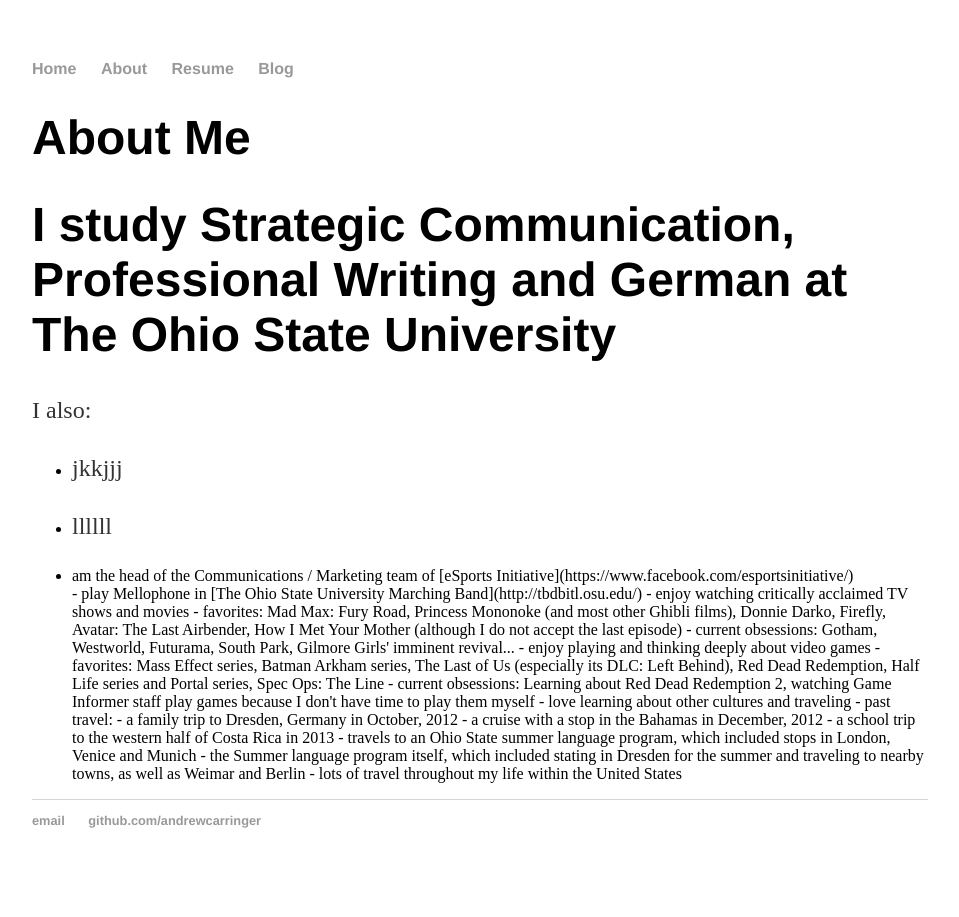
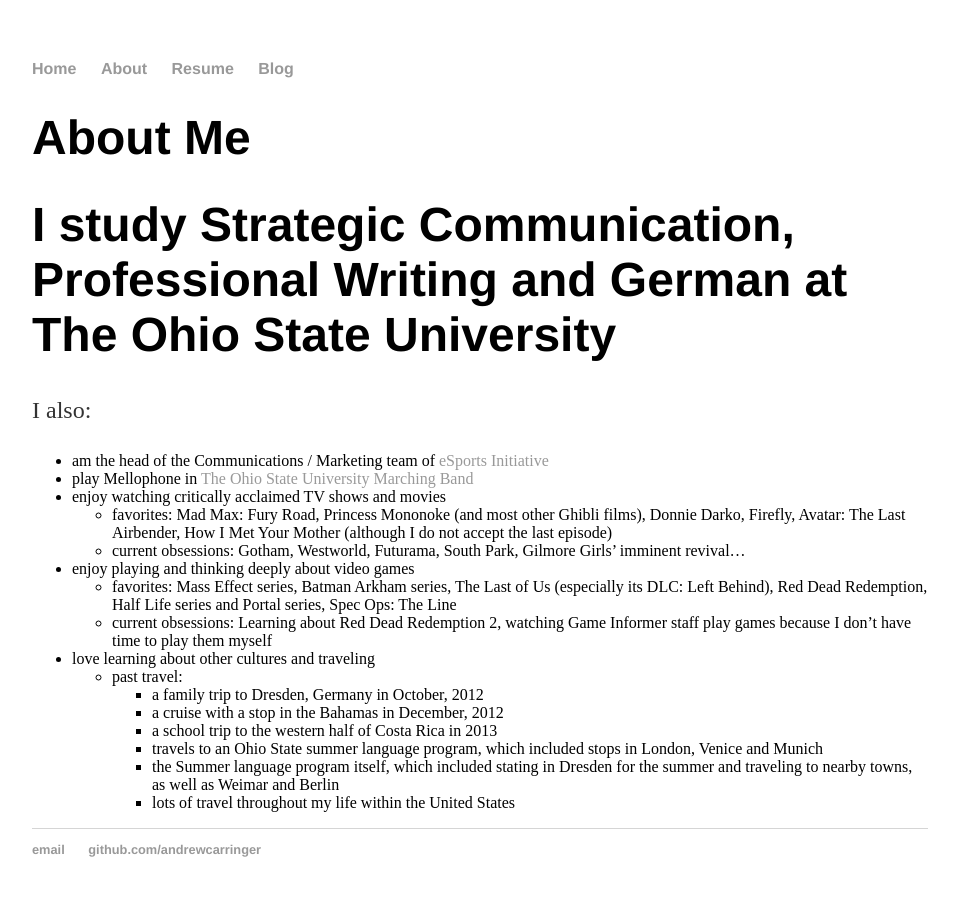
Before and after one commit to andrewcarringer/andrewcarringer.github.io, a Jekyll site: the page built from _about/about.md, in a window 1280 px wide. Shown: the whole page, without its empty margins (160-1119 px from the left). Built offline with Jekyll 4.4.1, drawn with Linux system fonts in a browser that asks for light colours.

Commit message:
fixing bullets using markdown

```diff
--- a/_about/about.md
+++ b/_about/about.md
@@ -6,13 +6,8 @@
 # I study Strategic Communication, Professional Writing and German at The Ohio State University
 
 I also:
-- jkkjjj
 
-- llllll
-
-
-<ul>
-  <li>am the head of the Communications / Marketing team of [eSports Initiative](https://www.facebook.com/esportsinitiative/)</li>
+  - am the head of the Communications / Marketing team of [eSports Initiative](https://www.facebook.com/esportsinitiative/)
   - play Mellophone in [The Ohio State University Marching Band](http://tbdbitl.osu.edu/)
   - enjoy watching critically acclaimed TV shows and movies
     - favorites: Mad Max: Fury Road, Princess Mononoke (and most other Ghibli films), Donnie Darko, Firefly, Avatar: The Last Airbender, How I Met Your Mother (although I do not accept the last episode)
```
